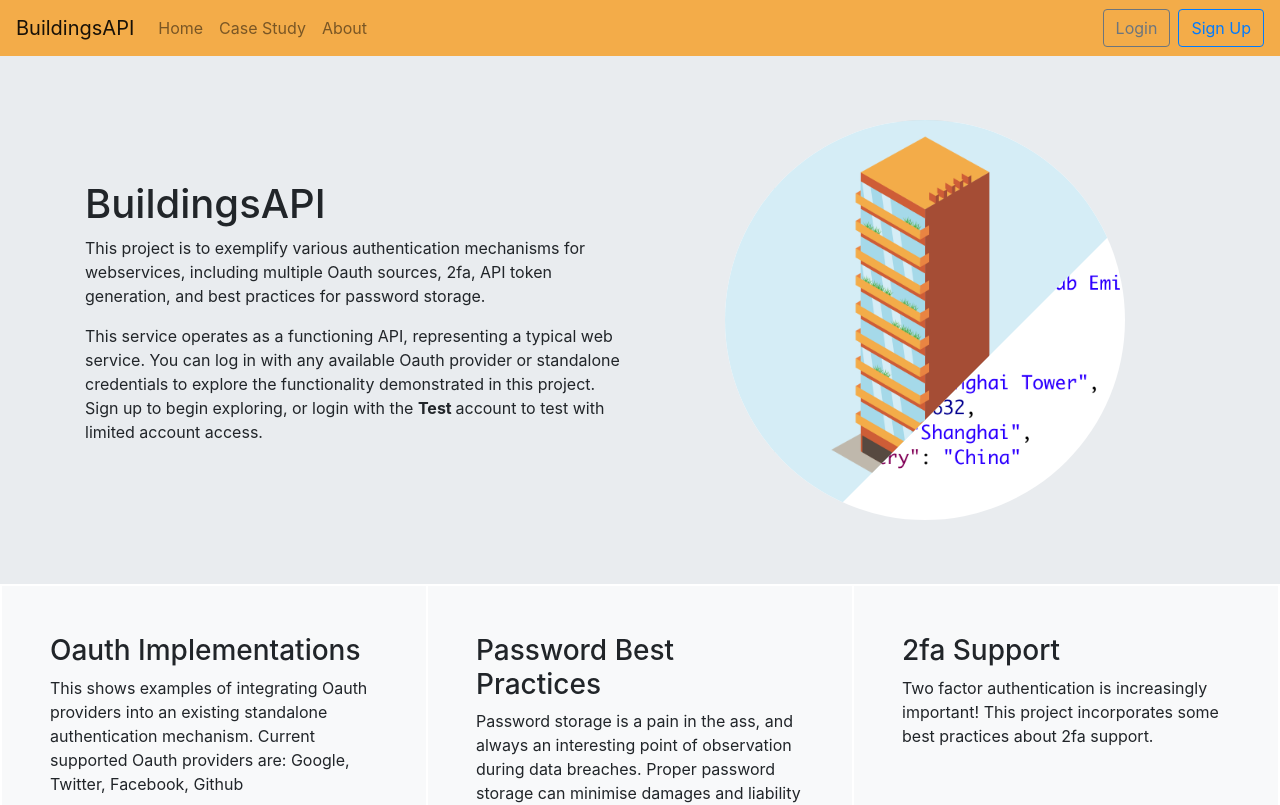
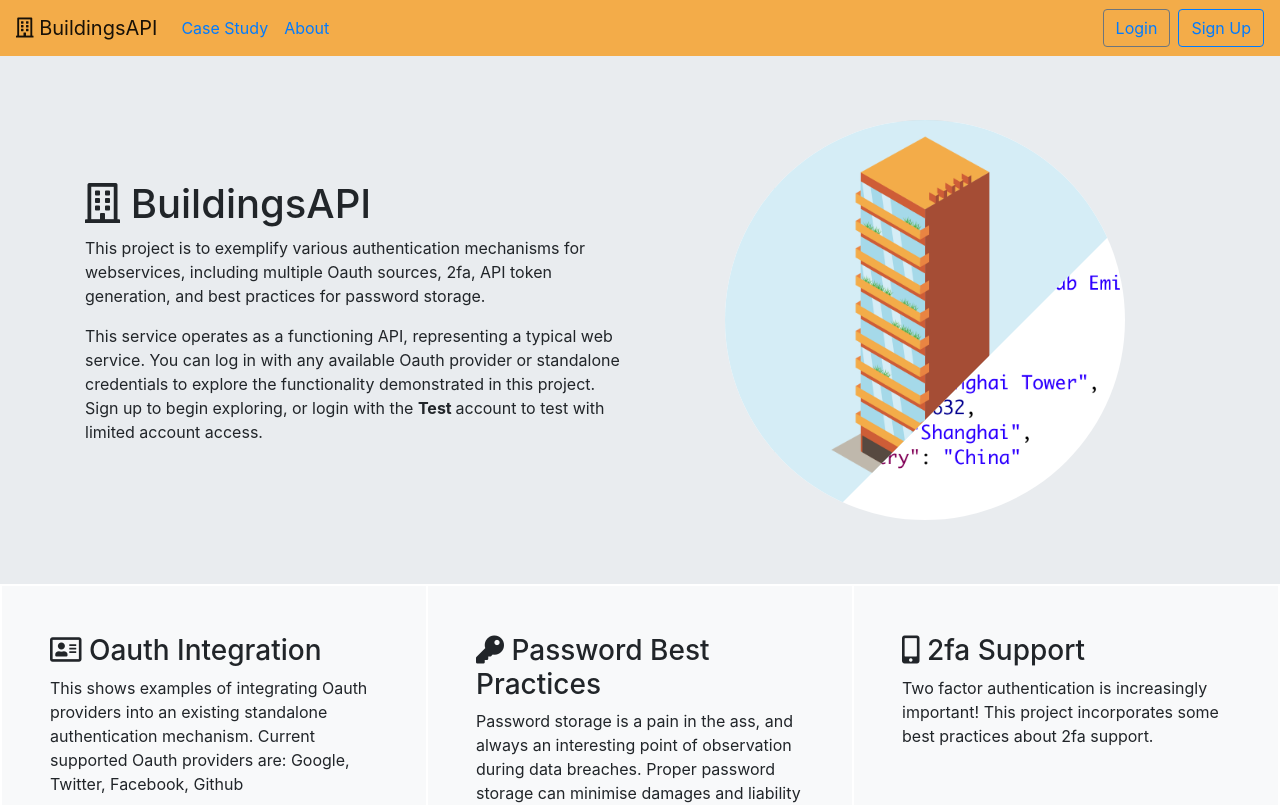
Before and after one commit to brahmlower/webservice-authentication-example, a React (Create React App) app in the folder frontend/: page / in a window 1280 px wide. Shown: the top 805 px of the page. Built offline with nearby package versions, Linux system fonts and the light colour scheme; the HTML template or start-up script is replaced by a standard one.

Commit message:
Added some fun icons

```diff
--- a/frontend/src/pages/Landing.js
+++ b/frontend/src/pages/Landing.js
@@ -1,4 +1,5 @@
 import React, { Component } from 'react'
+import { Link } from 'react-router-dom';
 import { Jumbotron, Container, Button, Nav, Navbar } from 'react-bootstrap';
 import './Landing.css';
 
@@ -20,22 +21,24 @@ class PageLanding extends Component {
     return (
       <div>
         <Navbar bg="custom" variant="light">
-          <Navbar.Brand href="/">BuildingsAPI</Navbar.Brand>
+          <Navbar.Brand href="/"><i class="far fa-building" /> BuildingsAPI</Navbar.Brand>
           <Navbar.Collapse>
             <Nav className="mr-auto">
-              <Nav.Link href="/home">Home</Nav.Link>
-              <Nav.Link href="/casestudy">Case Study</Nav.Link>
-              <Nav.Link href="/about">About</Nav.Link>
+              {/* <Nav.Link href="/home">
+                <Link to="/home">Login</Link>
+              </Nav.Link> */}
+              <Nav.Link><Link to="/casestudy">Case Study</Link></Nav.Link>
+              <Nav.Link><Link to="/about">About</Link></Nav.Link>
             </Nav>
-            <Button variant="outline-secondary" style={{marginRight: 8}}>Login</Button>
-            <Button variant="outline-primary">Sign Up</Button>
+            <Button variant="outline-secondary" style={{marginRight: 8}}><Link to="/login">Login</Link></Button>
+            <Button variant="outline-primary"><Link to="/signup">Sign Up</Link></Button>
           </Navbar.Collapse>
         </Navbar>
         <Jumbotron fluid style={{margin: 0}}>
           <Container>
             <div className="row align-items-center">
               <div className="col-6 mx-auto col-md-6 order-md-2 text-md-left">
-                <h1>BuildingsAPI</h1>
+                <h1><i class="far fa-building" /> BuildingsAPI</h1>
                 <p>
                   This project is to exemplify various authentication mechanisms
                   for webservices, including multiple Oauth sources, 2fa, API
@@ -59,7 +62,7 @@ class PageLanding extends Component {
         <div className="masthead-followup row m-0 border border-white">
           {/* Oauth providers information card */}
           <div className="col-12 col-md-4 p-3 p-md-5 bg-light border border-white text-md-left">
-            <h3>Oauth Implementations</h3>
+            <h3><i class="far fa-address-card" /> Oauth Integration</h3>
             <p>
               This shows examples of integrating Oauth providers into an existing
               standalone authentication mechanism. Current supported Oauth
@@ -68,7 +71,7 @@ class PageLanding extends Component {
           </div>
           {/* 2fa information card */}
           <div className="col-12 col-md-4 p-3 p-md-5 bg-light border border-white text-md-left">
-            <h3>Password Best Practices</h3>
+            <h3><i class="fas fa-key" /> Password Best Practices</h3>
             <p>
               Password storage is a pain in the ass, and always an interesting
               point of observation during data breaches. Proper password storage
@@ -77,7 +80,7 @@ class PageLanding extends Component {
           </div>
           {/* Password storage information */}
           <div className="col-12 col-md-4 p-3 p-md-5 bg-light border border-white text-md-left">
-            <h3>2fa Support</h3>
+            <h3><i class="fas fa-mobile-alt" /> 2fa Support</h3>
             <p>
               Two factor authentication is increasingly important! This project
               incorporates some best practices about 2fa support.
--- a/frontend/src/pages/Login.js
+++ b/frontend/src/pages/Login.js
@@ -20,7 +20,9 @@ class MethodSelection extends Component {
         <FacebookButton label="With Facebook" disabled={true} authSuccessCallback={authCallback} />
         <GithubButton label="With Github" disabled={true} authSuccessCallback={authCallback} />
         <hr />
-        <Button variant="outline-secondary" onClick={buildingsFn} block> With Buildings API</Button>
+        <Button variant="outline-secondary" onClick={buildingsFn} block>
+          <i class="far fa-building" /> With Buildings API
+        </Button>
       </div>
     )
   }
```
